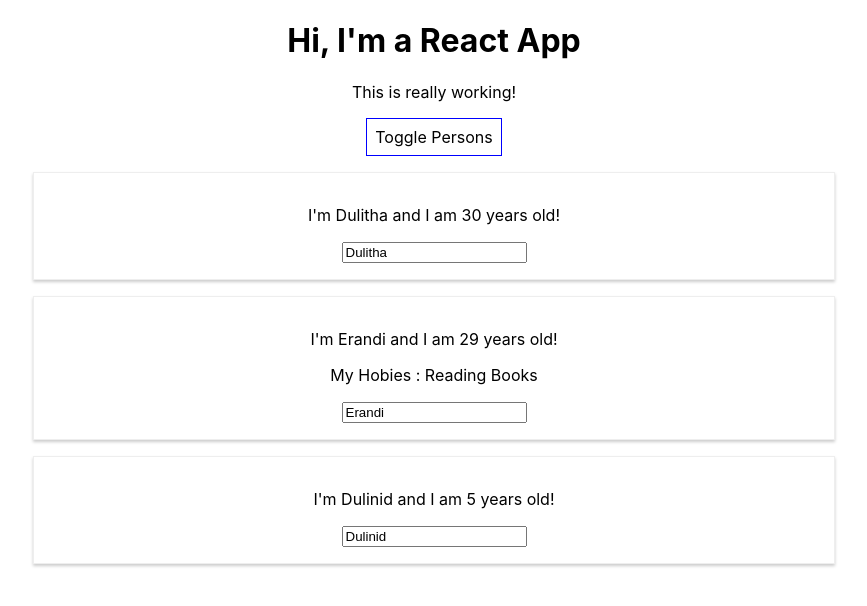
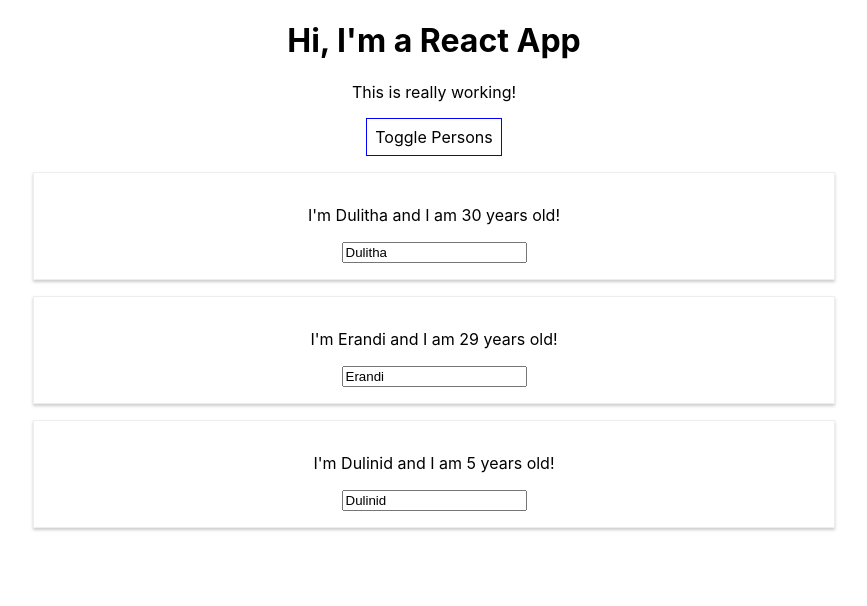
Before and after one commit to dulitharuvin/react-completeguide, a React (Create React App) app: page / in a window 1280 px wide. Both pictures are taken after a click on the button "Toggle Persons". Shown: the top 606 px of the page, without its empty margins (206-1073 px from the left). Built offline with nearby package versions, Linux system fonts and the light colour scheme.

Commit message:
complete list iterating

```diff
--- a/src/App.js
+++ b/src/App.js
@@ -6,39 +6,44 @@
 
   state = {
     persons: [
-      { name: "Dulitha", age: 30 },
-      { name: "Erandi", age: 29 },
-      { name: "Dulinid", age: 5 }
+      { id: '1', name: "Dulitha", age: 30 },
+      { id: '2', name: "Erandi", age: 29 },
+      { id: '3', name: "Dulinid", age: 5 }
     ],
     otherState: "some other value",
     showPersons: false
   };
 
-  switchNameHandler = (newName) => {
-    // console.log('was clicked');
-    // DON'T DO THIS : this.state.persons[0].name = "Dulitha Ruvin" ;
+  nameChangedHandler = (event, id) => {
+    const personIndex = this.state.persons.findIndex(p => {
+      return p.id === id
+    });
+
+    const person = {
+      ...this.state.persons[personIndex]
+    };
+
+    person.name = event.target.value;
+
+    const persons = [...this.state.persons];
+    persons[personIndex] = person;
+
+
     this.setState({
-      persons: [
-        { name: newName, age: 30 },
-        { name: "Erandi Hasithanjali", age: 29 },
-        { name: "Dulinid Daluwatta", age: 5 }
-      ]
-    })
-  }
-
-  nameChangedHandler = (event) => {
-    this.setState({
-      persons: [
-        { name: "Dulitha", age: 30 },
-        { name: event.target.value, age: 29 },
-        { name: "Dulinid Daluwatta", age: 5 }
-      ]
+      persons: persons
     });
   }
 
   togglePersonsHandler = () => {
     const doesShow = this.state.showPersons;
     this.setState({ showPersons: !doesShow });
+  }
+
+  deletePersonHandler = (personIndex) => {
+    //const persons = this.state.persons.slice(); splice without argument will coppy the whole array, create a new one and assign it to this const persons
+    const persons = [...this.state.persons];
+    persons.splice(personIndex, 1);
+    this.setState({ persons: persons });
   }
 
   render() {
@@ -56,17 +61,14 @@
     if (this.state.showPersons) {
       persons = (
         <div>
-          <Person
-            name={this.state.persons[0].name}
-            age={this.state.persons[0].age} />
-          <Person
-            name={this.state.persons[1].name}
-            age={this.state.persons[1].age}
-            click={this.switchNameHandler.bind(this, 'Dulitha!#')}
-            changed={this.nameChangedHandler}>My Hobies : Reading Books</Person>
-          <Person
-            name={this.state.persons[2].name}
-            age={this.state.persons[2].age} />
+          {this.state.persons.map((person, index) => {
+            return <Person
+              click={() => this.deletePersonHandler(index)}
+              name={person.name}
+              age={person.age}
+              key={person.id}
+              changed={(event) => this.nameChangedHandler(event, person.id)} />
+          })}
         </div>
       );
     }
```
